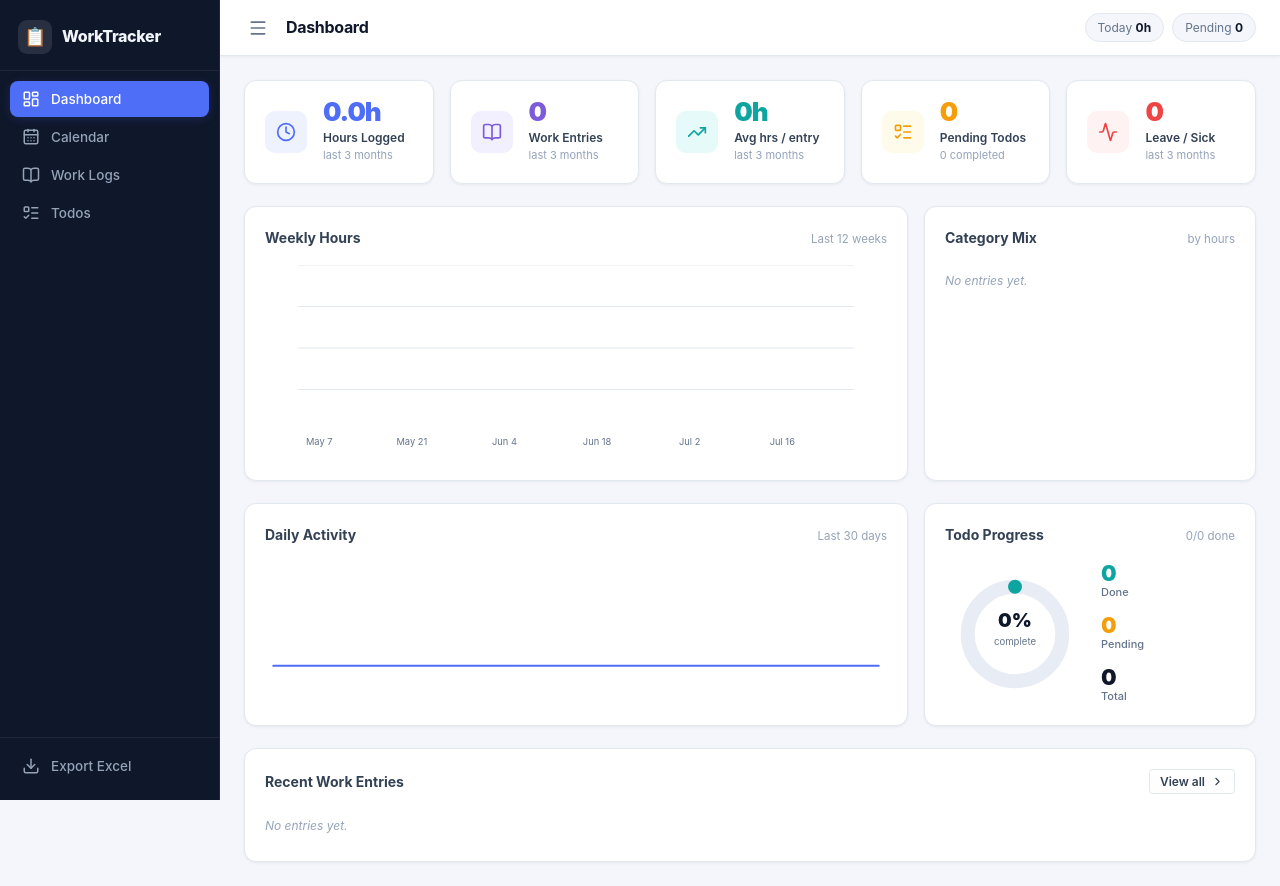
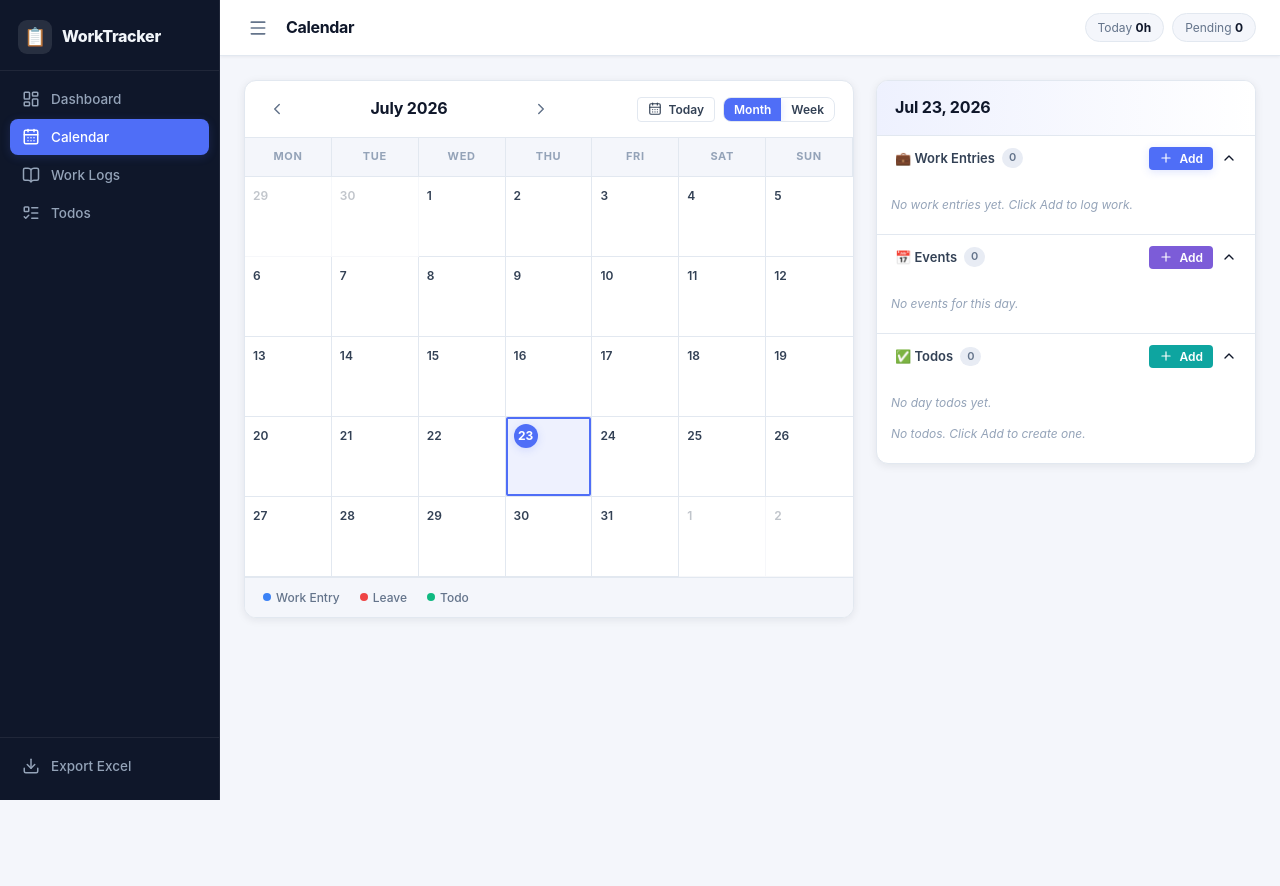
Before and after one commit to akumar074/work-tracker, a React (Vite) app: page / in a window 1280 px wide. After the commit the page ends 800 px from the top, so only its background shows below. Built offline with nearby package versions, Linux system fonts and the light colour scheme.

Commit message:
fix: set calendar as default page

```diff
--- a/src/App.jsx
+++ b/src/App.jsx
@@ -30,7 +30,7 @@ const PRIORITY_COLORS = { high:'#ef4444', medium:'#f59e0b', low:'#10b981' };
 
 export default function App() {
   const store = useStore();
-  const [page, setPage] = useState('dashboard');
+  const [page, setPage] = useState('calendar');
   const [selectedDate, setSelectedDate] = useState(fmt(new Date()));
   const [viewMode, setViewMode] = useState('month');
   const [showExport, setShowExport] = useState(false);
```
